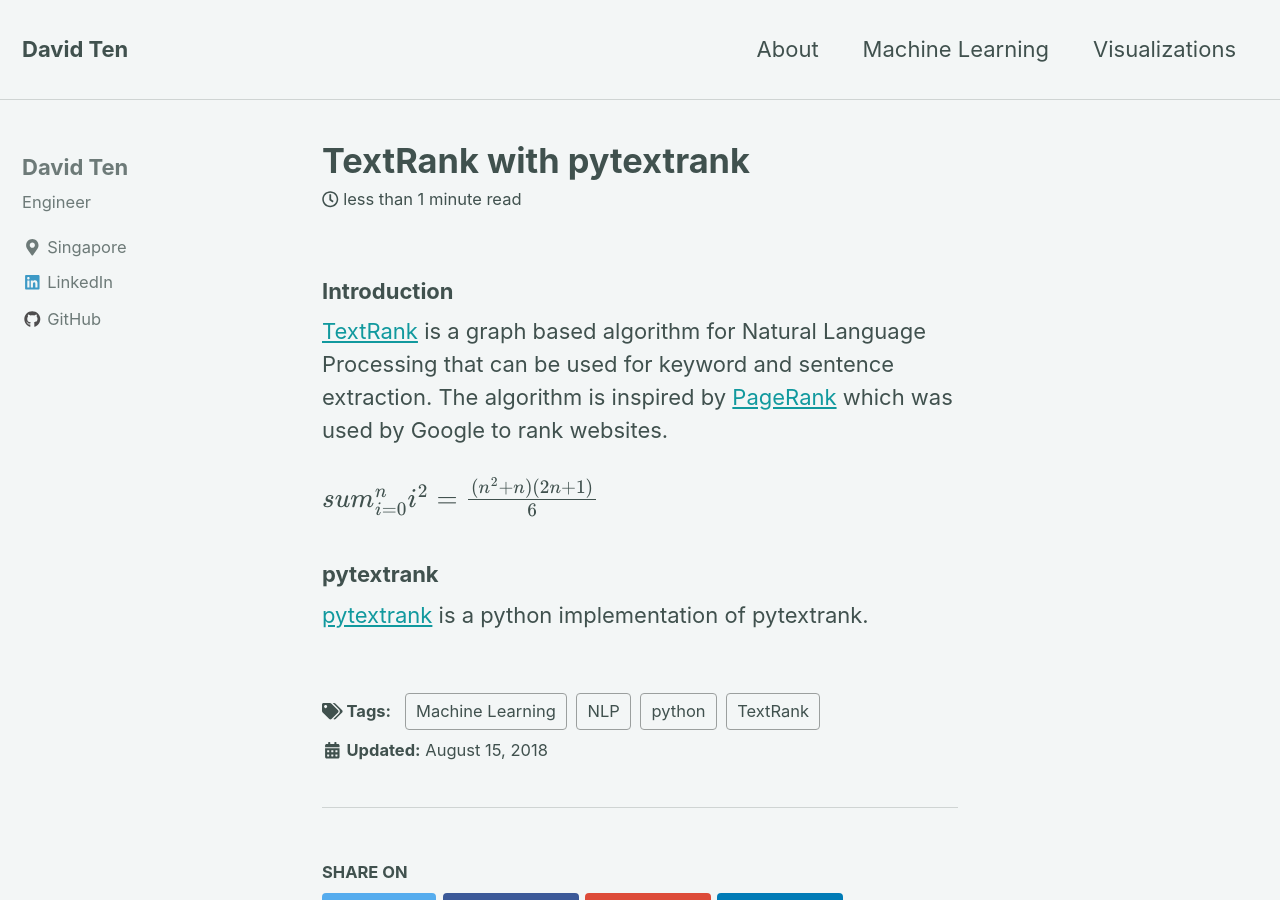
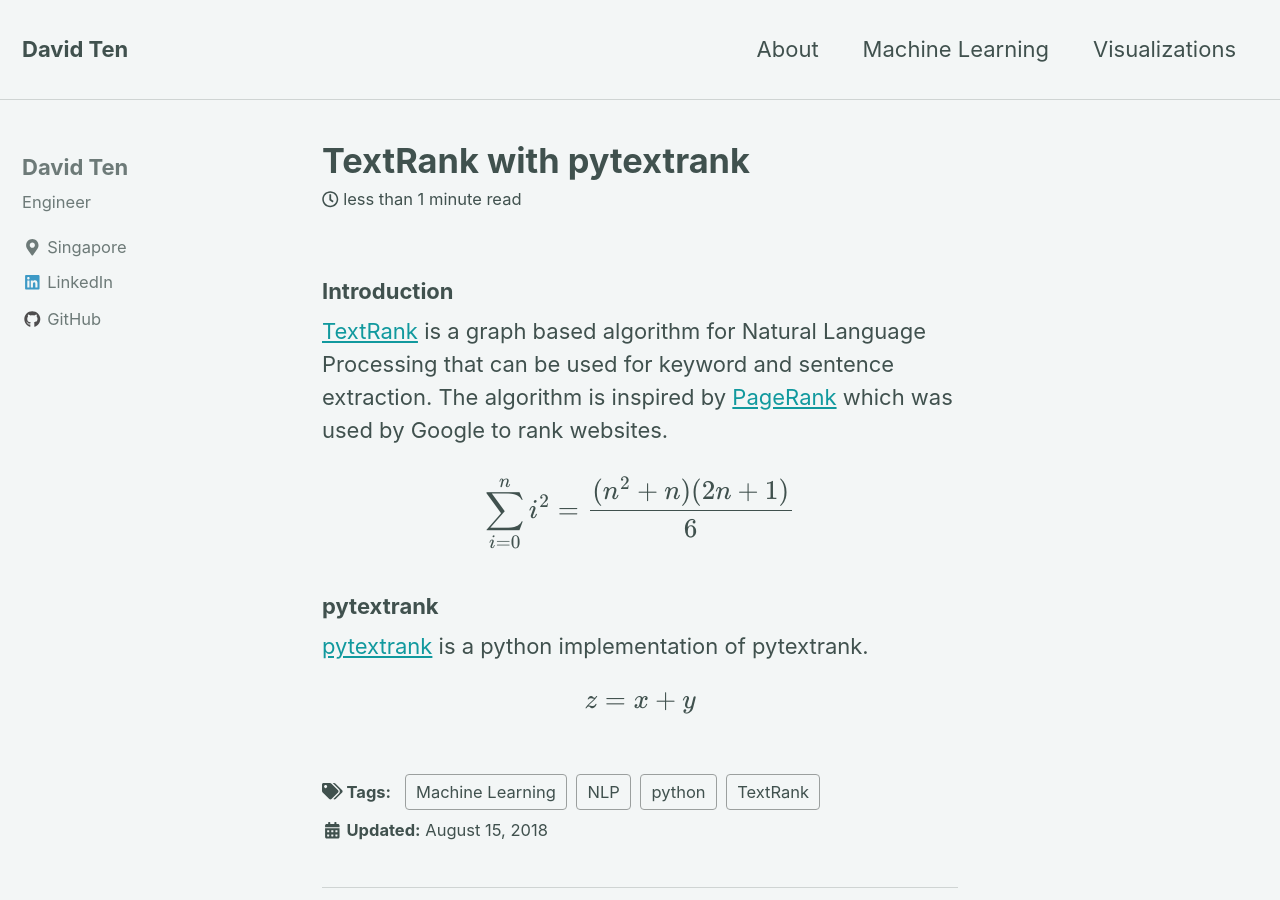
Before and after one commit to xang1234/xang1234.github.io, a Jekyll site: the page built from _posts/2018-08-15-textrank.md, in a window 1280 px wide and 900 px high. Built offline with Jekyll 4.4.1, drawn with Linux system fonts in a browser that asks for light colours; nearby versions of some CDN libraries; formulas are drawn with MathJax 3.

```diff
--- a/_posts/2018-08-15-textrank.md
+++ b/_posts/2018-08-15-textrank.md
@@ -8,7 +8,10 @@ mathjax: "true"
 ### Introduction
 [TextRank](https://web.eecs.umich.edu/~mihalcea/papers/mihalcea.emnlp04.pdf) is a graph based algorithm for Natural Language Processing that can be used for keyword and sentence extraction. The algorithm is inspired by [PageRank](https://en.wikipedia.org/wiki/PageRank) which was used by Google to rank websites.
 
-$$sum_{i=0}^n i^2 = \frac{(n^2+n)(2n+1)}{6}$$
+$$\sum_{i=0}^n i^2 = \frac{(n^2+n)(2n+1)}{6}$$
+
 ### pytextrank
 
 [pytextrank](https://github.com/ceteri/pytextrank) is a python implementation of pytextrank.
+
+$$z=x+y$$
```
